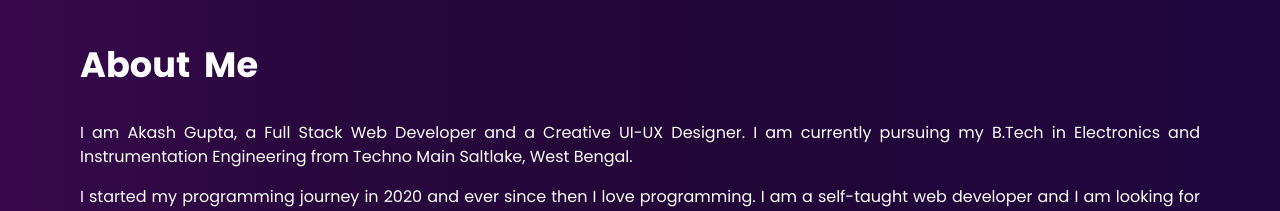
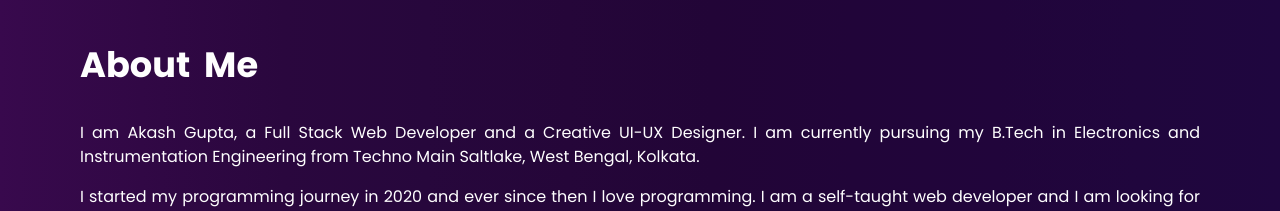
Before and after one commit to Akash4510/portfolio, a React (Create React App) app: page / in a window 1280 px wide. Shown: the part 1000-1211 px from the top of the page. Built offline with nearby package versions, Linux system fonts and the light colour scheme.

Commit message:
Added text

```diff
--- a/src/containers/About/About.jsx
+++ b/src/containers/About/About.jsx
@@ -9,7 +9,8 @@ const About = () => {
           <p>
             I am Akash Gupta, a Full Stack Web Developer and a Creative UI-UX
             Designer. I am currently pursuing my B.Tech in Electronics and
-            Instrumentation Engineering from Techno Main Saltlake, West Bengal.
+            Instrumentation Engineering from Techno Main Saltlake, West Bengal,
+            Kolkata.
           </p>
           <p>
             I started my programming journey in 2020 and ever since then I love
```
